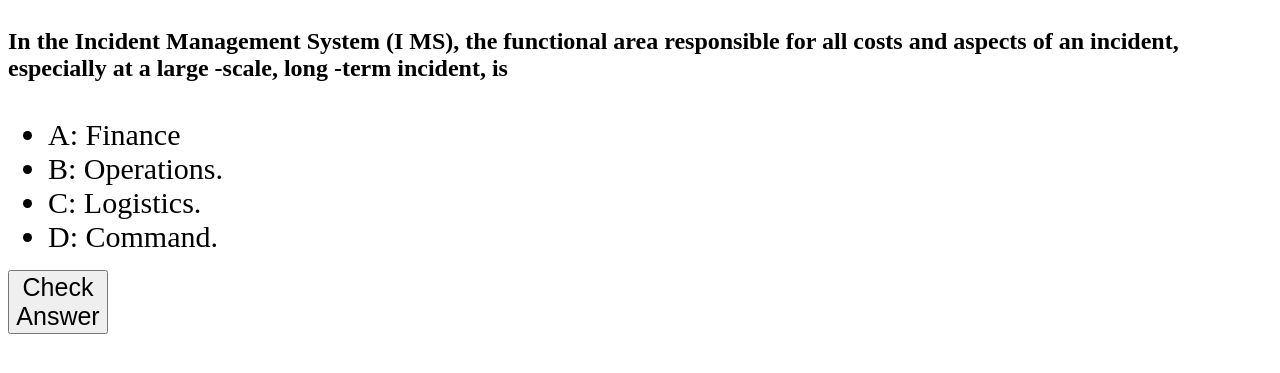
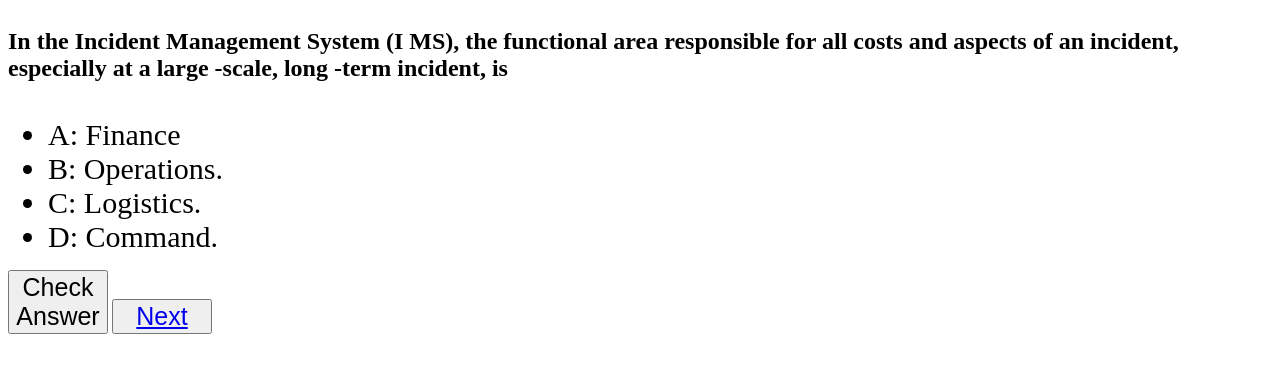
Before and after one commit to mrman511/firefighting_test, a Django app: page /questions/question/ in a window 1280 px wide. Shown: the top 373 px of the page. Run offline with Django 4.2, Linux system fonts and the light colour scheme; data comes from the database, SQL or seed files in the repository.

Commit message:
added next

```diff
--- a/testing_questions/templates/questions.html
+++ b/testing_questions/templates/questions.html
@@ -22,7 +22,7 @@
   li{
     font-size: 30px;
   }
-  #check{
+  button{
     font-size: 25px;
     width: 100px
   }
@@ -49,6 +49,10 @@
     <li class='{% if question.answer == "D" %} correct {% endif %}'>D: {{ question.d }}</li>
   </ul>
 
-  <button id='check'>Check Answer</button>
+  <div>
+    <button id='check'>Check Answer</button>
+    <button><a href="{% url 'question' %}">Next</a></button>
+  </div>
+
 </body>
 </html>
--- a/testing_questions/testing_questions/settings.py
+++ b/testing_questions/testing_questions/settings.py
@@ -26,7 +26,7 @@ SECRET_KEY = 'django-insecure-e=$-0xf4$1dpo248vab&s_8n_^%gl=&6(s62ph_qtqk%_dlnlj
 # SECURITY WARNING: don't run with debug turned on in production!
 DEBUG = True
 
-ALLOWED_HOSTS = ['firefighting-questions-6f1d9da78d00.herokuapp.com']
+ALLOWED_HOSTS = ['firefighting-questions-6f1d9da78d00.herokuapp.com', 'localhost']
 
 
 # Application definition
```
